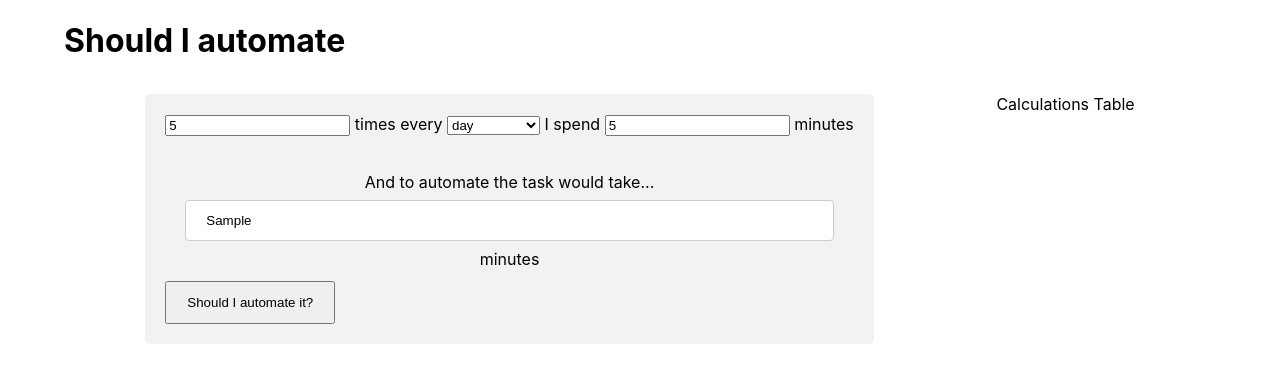
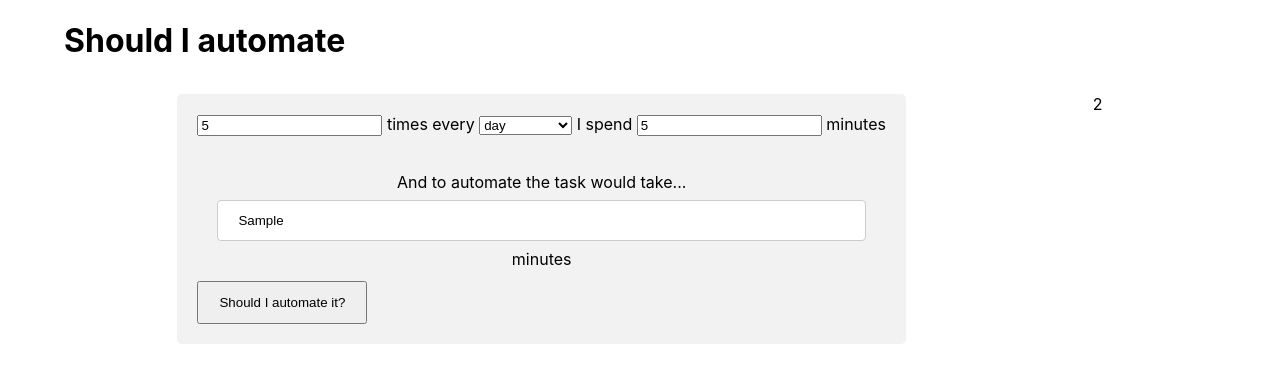
Before and after one commit to aedificatorum/shouldiautomateit, a React (Create React App) app: page / in a window 1280 px wide. Both pictures are taken after typing "5", "5", "Sample" into the empty fields and a click on the button "Should I automate it?". Shown: the top 382 px of the page. Built offline with nearby package versions, Linux system fonts and the light colour scheme.

Commit message:
calculation table receiving the data from App

```diff
--- a/src/App.js
+++ b/src/App.js
@@ -52,7 +52,8 @@ class App extends Component {
 
 
   render() {
-    let displayResult = this.state.calculationsTable.length > 1 ? (<CalculationsTable />) : '';
+    const { calculationsTable } = this.state
+    let displayResult = this.state.calculationsTable.length > 1 ? (<CalculationsTable table={calculationsTable}/>) : '';
 
     return (
       <div>
--- a/src/CalculationsTable.js
+++ b/src/CalculationsTable.js
@@ -1,8 +1,8 @@
 import React from "react"
 
-const CalculationsTable = () => {
+const CalculationsTable = ({table}) => {
   return (
-    <div>Calculations Table</div>
+    <div>{table.length}</div>
   )
 }
 
```
